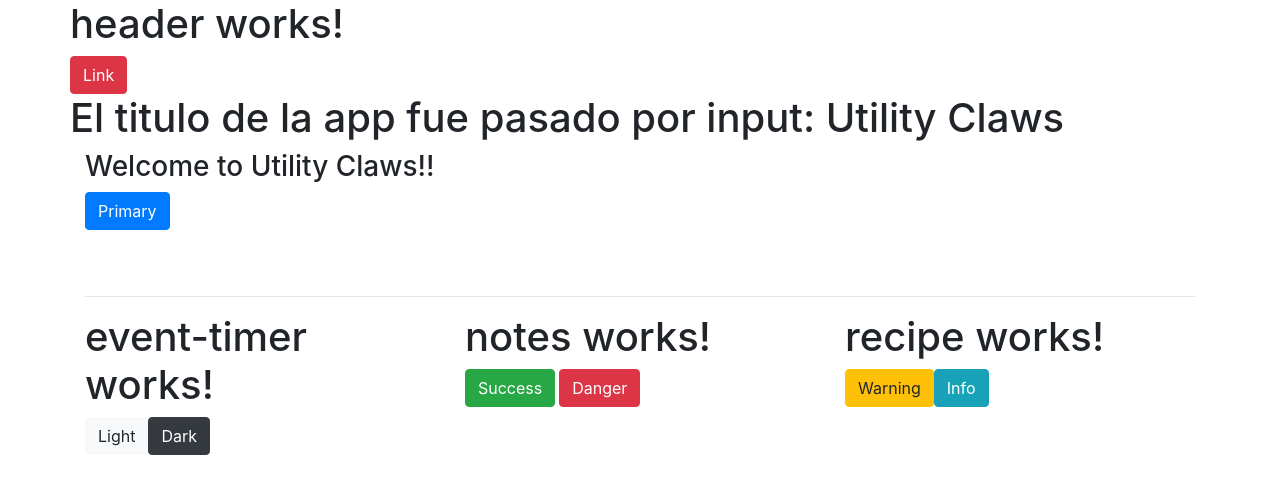
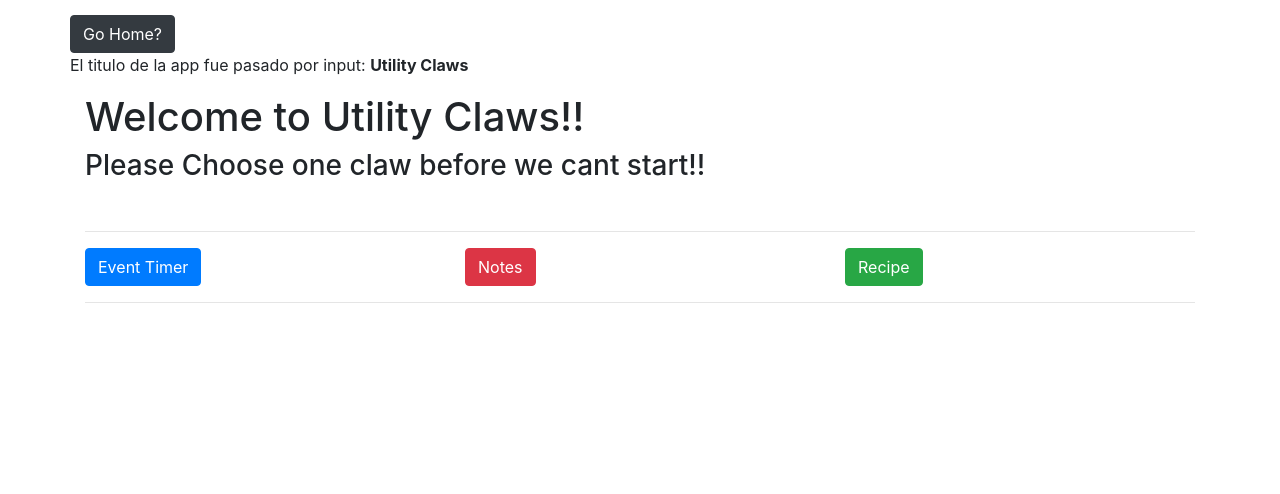
Before and after one commit to dantocia/utility-claws, an Angular app: page / in a window 1280 px wide. Shown: the top 494 px of the page. Built offline with nearby package versions, Linux system fonts and the light colour scheme.

Commit message:
Navegation y Home Page, siguiente paso es dar funcionalidad a cada pestaña

```diff
--- a/src/app/app-routing.module.ts
+++ b/src/app/app-routing.module.ts
@@ -1,8 +1,21 @@
 import { NgModule } from '@angular/core';
-import { Routes, RouterModule } from '@angular/router';
+import { Routes, RouterModule, PreloadAllModules } from '@angular/router';
+import {EventTimerComponent} from './event-timer/event-timer.component';
+import {NotesComponent} from './notes/notes.component';
+import {RecipeComponent} from './recipe/recipe.component';
+import { HomeComponent } from './home/home.component';
 
 
-const routes: Routes = [];
+
+
+const routes: Routes = [
+  { path: '', component: HomeComponent},
+  { path: 'event-timer', component: EventTimerComponent },
+  { path: 'notes', component: NotesComponent},
+  { path: 'recipe', component: RecipeComponent}
+  //{ path: '',}
+
+];
 
 @NgModule({
   imports: [RouterModule.forRoot(routes)],
--- a/src/app/app.component.html
+++ b/src/app/app.component.html
@@ -2,24 +2,12 @@
 <div class="container">
     <div class="row">
         <div class="col-md-12">
-            <h3>Welcome to {{title}}!!</h3>
 
-            <button type="button" class="btn btn-primary mr-1" style="margin-right: 50px; margin-bottom: 50px ;">Primary</button>
-            <hr>
+            <router-outlet></router-outlet>
         </div>
 
     </div>
-    <div class="row">
-        <div class="col-md-4">
-            <app-event-timer></app-event-timer>
 
-        </div>
-        <div class="col-md-4">
-            <app-notes></app-notes>
 
-        </div>
-        <div class="col-md-4">
-            <app-recipe></app-recipe>
-        </div>
-    </div>
+
 </div>
--- a/src/app/app.module.ts
+++ b/src/app/app.module.ts
@@ -7,6 +7,7 @@ import { EventTimerComponent } from './event-timer/event-timer.component';
 import { NotesComponent } from './notes/notes.component';
 import { RecipeComponent } from './recipe/recipe.component';
 import { HeaderComponent } from './header/header.component';
+import { HomeComponent } from './home/home.component';
 
 @NgModule({
   declarations: [
@@ -14,7 +15,8 @@ import { HeaderComponent } from './header/header.component';
     EventTimerComponent,
     NotesComponent,
     RecipeComponent,
-    HeaderComponent
+    HeaderComponent,
+    HomeComponent
   ],
   imports: [
     BrowserModule,
--- a/src/app/header/header.component.css
+++ b/src/app/header/header.component.css
@@ -0,0 +1,3 @@
+ div{
+    padding-top: 5px;
+}
--- a/src/app/header/header.component.html
+++ b/src/app/header/header.component.html
@@ -1,9 +1,9 @@
 <div class="container">
     <div class="row">
         <div class="col-xs-12">
-            <h1>header works!</h1>
-            <button type="button" class="btn btn-danger">Link</button>
-            <h1>El titulo de la app fue pasado por input: {{titulo}}</h1>
+            <button type="button" class="btn btn-dark mr-1" (click)="toHome()">Go Home?</button>
+
+            <p>El titulo de la app fue pasado por input: <b>{{titulo}}</b> </p>
         </div>
     </div>
 </div>
--- a/src/app/header/header.component.ts
+++ b/src/app/header/header.component.ts
@@ -1,4 +1,5 @@
 import { Component, OnInit, Input } from '@angular/core';
+import {Router, ActivatedRoute} from '@angular/router';
 
 @Component({
   selector: 'app-header',
@@ -8,9 +9,15 @@ import { Component, OnInit, Input } from '@angular/core';
 export class HeaderComponent implements OnInit {
 
   @Input() titulo: string;
-  constructor() { }
+
+
+  constructor(private route: ActivatedRoute, private router: Router) { }
 
   ngOnInit() {
   }
 
+  toHome(){
+    this.router.navigate(['']);
+  }
+
 }
--- /dev/null
+++ b/src/app/home/home.component.css
@@ -0,0 +1 @@
+p {text-align: center;}
--- /dev/null
+++ b/src/app/home/home.component.html
@@ -0,0 +1,23 @@
+<h1>Welcome to {{title}}!!</h1>
+<h3>Please Choose one claw before we cant start!!</h3>
+<br>
+<hr>
+
+    <div class="row">
+
+        <div class="col-md-4">
+            <button type="button" class="btn btn-primary"  (click)="toEventTimer()" >Event Timer</button>
+        </div>
+
+        <div class="col-md-4">
+            <button type="button" class="btn btn-danger" (click)="toNotes()" >Notes</button>
+        </div>
+        <div class="col-md-4">
+            <button type="button" class="btn btn-success" (click)="toRecipe()" >Recipe</button>
+        </div>
+
+    </div>
+
+
+
+<hr>
--- /dev/null
+++ b/src/app/home/home.component.ts
@@ -0,0 +1,31 @@
+import { Component, OnInit } from '@angular/core';
+import {Router, ActivatedRoute} from '@angular/router';
+
+
+@Component({
+  selector: 'app-home',
+  templateUrl: './home.component.html',
+  styleUrls: ['./home.component.css']
+})
+export class HomeComponent implements OnInit {
+
+  title = 'Utility Claws';
+
+  constructor(private router: Router, private route: ActivatedRoute) { }
+
+  ngOnInit() {
+  }
+
+
+  toEventTimer(){
+    this.router.navigate(['event-timer']);
+  }
+  toNotes(){
+    this.router.navigate(['notes']);
+  }
+  toRecipe(){
+    this.router.navigate(['recipe']);
+
+  }
+
+}
```
Also changed, not shown: 1 other file (tests, documents, lock files or other folders).
